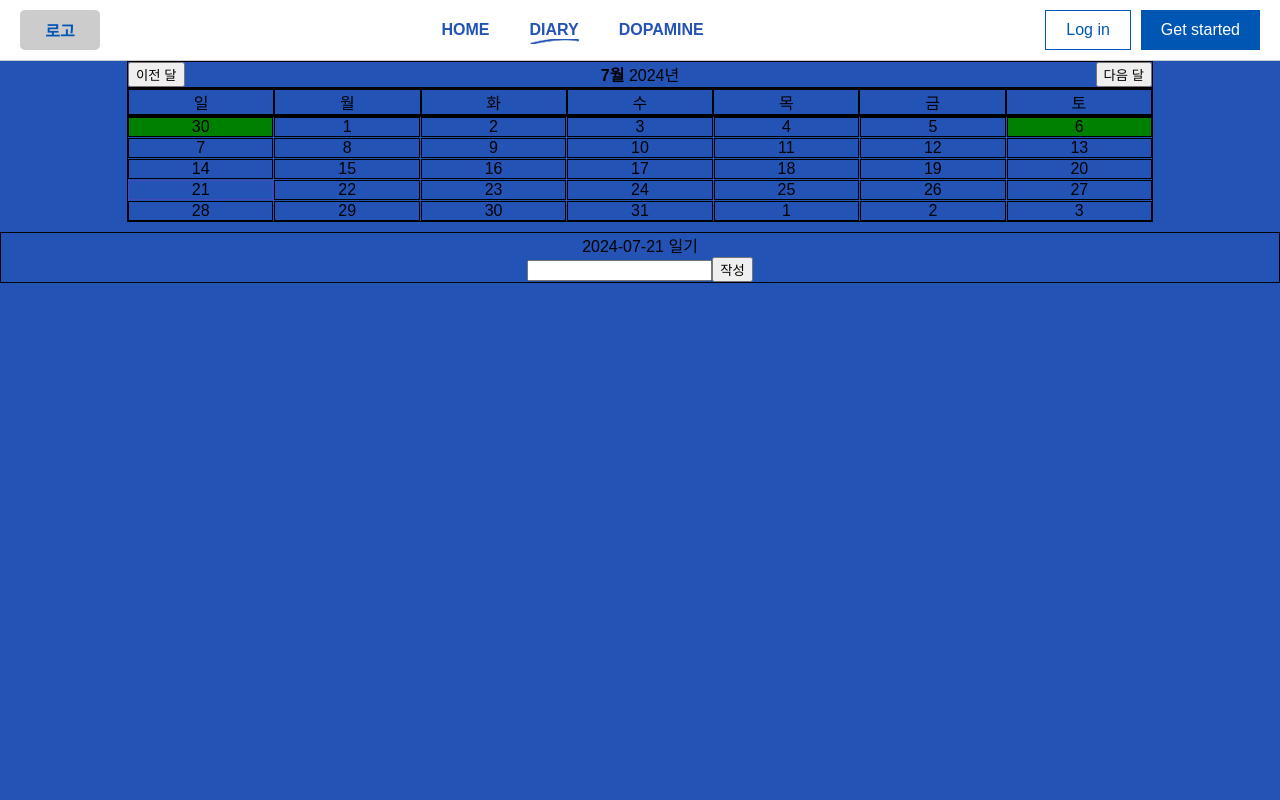
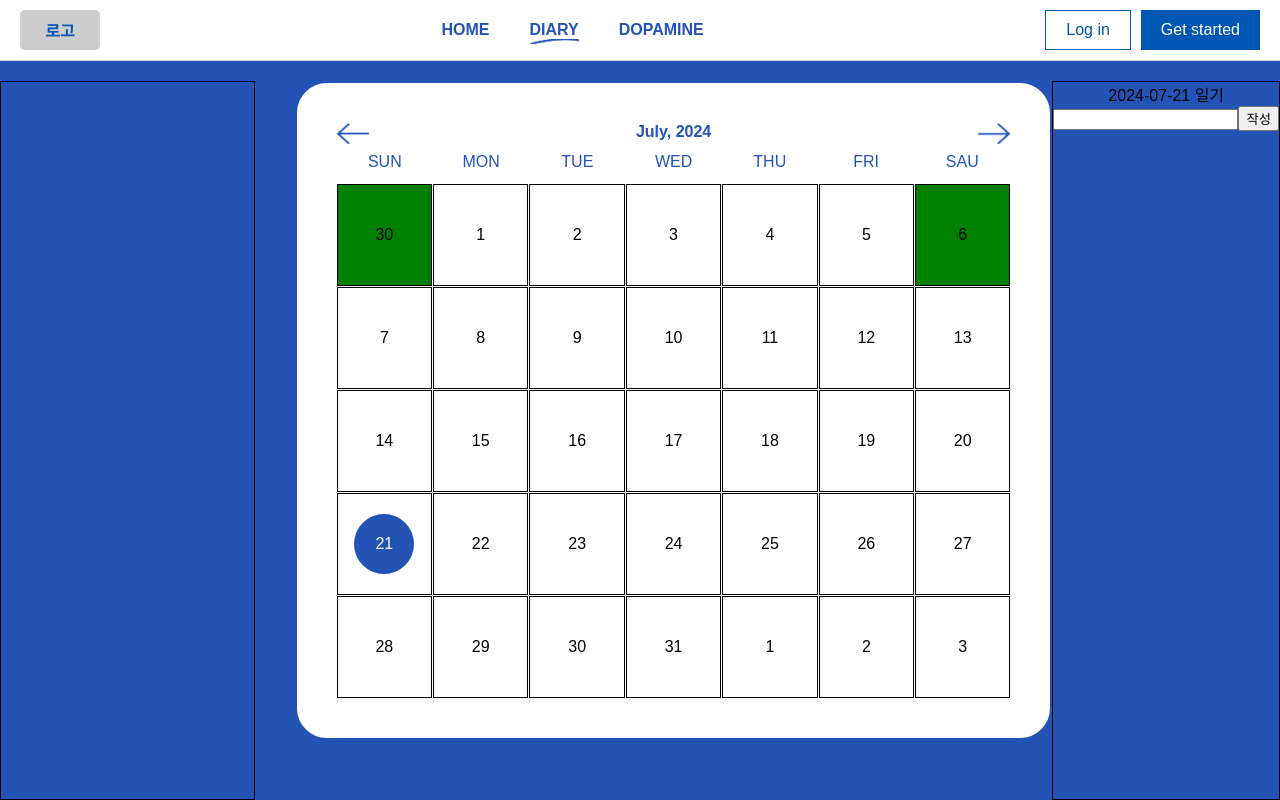
Before and after one commit to yh112/MinDiary_FE, a React (Create React App) app: page /calendar in a window 1280 px wide. Built offline with nearby package versions, Linux system fonts and the light colour scheme; no server answers.

Commit message:
Style: calendar css수정

```diff
--- a/src/components/Calendar.jsx
+++ b/src/components/Calendar.jsx
@@ -1,9 +1,14 @@
-import '../styles/Calendar.scss';
+import '../styles/calendar/Calendar.scss';
+import leftImage from "../styles/calendar/left-btn.png";
+import RightImage from "../styles/calendar/right-btn.png";
 import Day from './Day';
 
 const Calendar = ({ dummy, currentDate, setCurrentDate, getYearMonthDay }) => {
-    const weeks = ['일', '월', '화', '수', '목', '금', '토'];
-
+    const weeks = ['SUN', 'MON', 'TUE', 'WED', 'THU', 'FRI', 'SAU'];
+    const monthNames = [
+        'January', 'February', 'March', 'April', 'May', 'June',
+        'July', 'August', 'September', 'October', 'November', 'December'
+      ];
     const moveMonth = (direction) => {
         const nextMonth = new Date(currentDate);
         if (direction === '<') {
@@ -58,14 +63,20 @@ const Calendar = ({ dummy, currentDate, setCurrentDate, getYearMonthDay }) => {
 
     return (
         <div className='calendar'>
-            <header>
-                <button onClick={() => { moveMonth('<') }}>이전 달</button>
+            <div className='header1'>
+                    <img className='left-btn'
+                    onClick={() => { moveMonth('<') }}
+                    src={leftImage} alt="left-btn"
+                    />
                 <div>
-                    <b>{currentDate.getMonth() + 1}월 </b>
-                    <span>{currentDate.getFullYear()}년</span>
+                    <b>{monthNames[currentDate.getMonth()]}, </b>
+                    <b>{currentDate.getFullYear()}</b>
                 </div>
-                <button onClick={() => { moveMonth('>') }}>다음 달</button>
-            </header>
+                <img className='right-btn'
+                    onClick={() => { moveMonth('>') }}
+                    src={RightImage} alt="right-btn"
+                    />
+            </div>
 
             <section>
                 {weeks.map((week, index) => {
--- a/src/components/Day.jsx
+++ b/src/components/Day.jsx
@@ -1,5 +1,5 @@
 import React from 'react';
-import '../styles/Day.scss';
+import '../styles/calendar/Day.scss';
 
 const Day = ({ day, event, id, currentDate, setCurrentDate, getYearMonthDay }) => {
     const onClick = () => {
--- a/src/layout/Layout.jsx
+++ b/src/layout/Layout.jsx
@@ -1,10 +1,11 @@
 import React from "react";
 import { Outlet } from "react-router-dom";
 import Header from "./Header/Header";
+import './Layout.scss';
 
 const Layout = () => {
   return (
-    <div>
+    <div className="layout">
       <Header />
       <Outlet />
     </div>
--- /dev/null
+++ b/src/layout/Layout.scss
@@ -0,0 +1,5 @@
+.layout{
+    height: 100vh;
+    display: flex;
+    flex-direction: column;
+}
--- a/src/pages/CalendarView.jsx
+++ b/src/pages/CalendarView.jsx
@@ -4,6 +4,8 @@ import Calendar from "../components/Calendar";
 import DiaryInput from "../components/DiaryInput";
 import DiaryInfo from "../components/DiaryInfo";
 import Chart from "../components/Chart";
+import '../styles/CalendarView.scss';
+
 
 const CalendarView = () => {
   const [dummy, setDummy] = useState([
@@ -54,7 +56,10 @@ const CalendarView = () => {
   }, [id, checkEvent]);
 
   return (
-    <div>
+    <div className="diary-page">
+      <aside className="sidebar">
+
+      </aside>
       <Calendar
         dummy={dummy}
         currentDate={currentDate}
--- a/src/styles/Calendar.scss
+++ /dev/null
@@ -1,32 +0,0 @@
-.calendar{
-    display:flex;
-    flex-direction: column;
-    align-items: center;
-
-    header{
-       border: 1px solid black;
-       display: flex;
-       justify-content: space-between;
-       width: 80%;
-    }
-    section {
-        display: flex;
-        border: 1px solid black;
-        width: 80%;
-
-        div{
-            flex:1;
-            border: 1px solid black;
-            text-align: center;
-        }
-    }
-    main {
-        border: 1px solid black;
-        display: grid;
-        grid-template-columns: repeat(7, 1fr);
-        gap: 1px;
-        text-align: center;
-        width: 80%;
-    }
-
-}
--- /dev/null
+++ b/src/styles/CalendarView.scss
@@ -0,0 +1,23 @@
+.diary-page{
+    display: flex;
+    margin-top: 20px;
+    height: 100%;
+}
+
+.sidebar {
+    border: 1px solid black;
+    margin-right: 40px;
+    flex:1.5;
+}
+
+.calendar {
+    flex : 4;
+    display: flex;
+    flex-direction: column;
+    border: 2px solid #2353b5;
+    height: 80%;
+    text-align: center;
+    background: white;
+    padding: 40px;
+    border-radius: 32px;
+}
--- a/src/styles/Day.scss
+++ /dev/null
@@ -1,19 +0,0 @@
-.day {
-    border: 1px solid black;
-    flex:1;
-
-    &:hover{
-        border: 1px solid rgb(250, 250, 250);
-        cursor: pointer;
-    }
-
-}
-
-.currentDay {
-    border: 1px solid rgb(72, 72, 187);
-
-}
-
-.event {
-    background-color: green;
-}
--- a/src/styles/DiaryInfo.scss
+++ b/src/styles/DiaryInfo.scss
@@ -1,6 +1,5 @@
 .diaryInfo{
     border: 1px solid black;
-    margin-top: 10px;
     text-align: center;
 
 }
--- a/src/styles/DiaryInput.scss
+++ b/src/styles/DiaryInput.scss
@@ -1,6 +1,5 @@
 .diaryInput{
     border: 1px solid black;
-    margin-top: 10px;
     text-align: center;
 
 }
--- /dev/null
+++ b/src/styles/calendar/Calendar.scss
@@ -0,0 +1,26 @@
+    .header1{
+       display: flex;
+       justify-content: space-between;
+       flex:0.5;
+        color :#2353b5;
+       img {
+            cursor: pointer;
+            width: 32px;
+            height: 21.18px;
+       }
+    }
+    section {
+        display: flex;
+        flex:0.5;
+        color: #2353b5;
+        div{
+            flex:1;
+
+        }
+    }
+    main {
+        flex:8.5;
+        display: grid;
+        grid-template-columns: repeat(7, 1fr);
+        gap: 1px;
+    }
--- /dev/null
+++ b/src/styles/calendar/Day.scss
@@ -0,0 +1,33 @@
+.day {
+    border: 1px solid black;
+    display: flex;
+    align-items: center;
+    justify-content: center;
+    position: relative;
+    z-index: 0;
+
+    &:hover{
+        border: 1px solid rgb(250, 250, 250);
+        cursor: pointer;
+    }
+
+}
+.currentDay {
+    color:white;
+        &::before{
+        content: "";
+        position: absolute;
+        top: 50%;
+        left: 50%;
+        width: 60px;
+        height: 60px;
+        background-color: #2353b5;
+        border-radius: 50%;
+        transform: translate(-50%, -50%);
+        z-index: -1;
+    }
+}
+
+.event {
+    background-color: green;
+}
```
Also changed, not shown: src/styles/calendar/left-btn.png (added), src/styles/calendar/right-btn.png (added).
